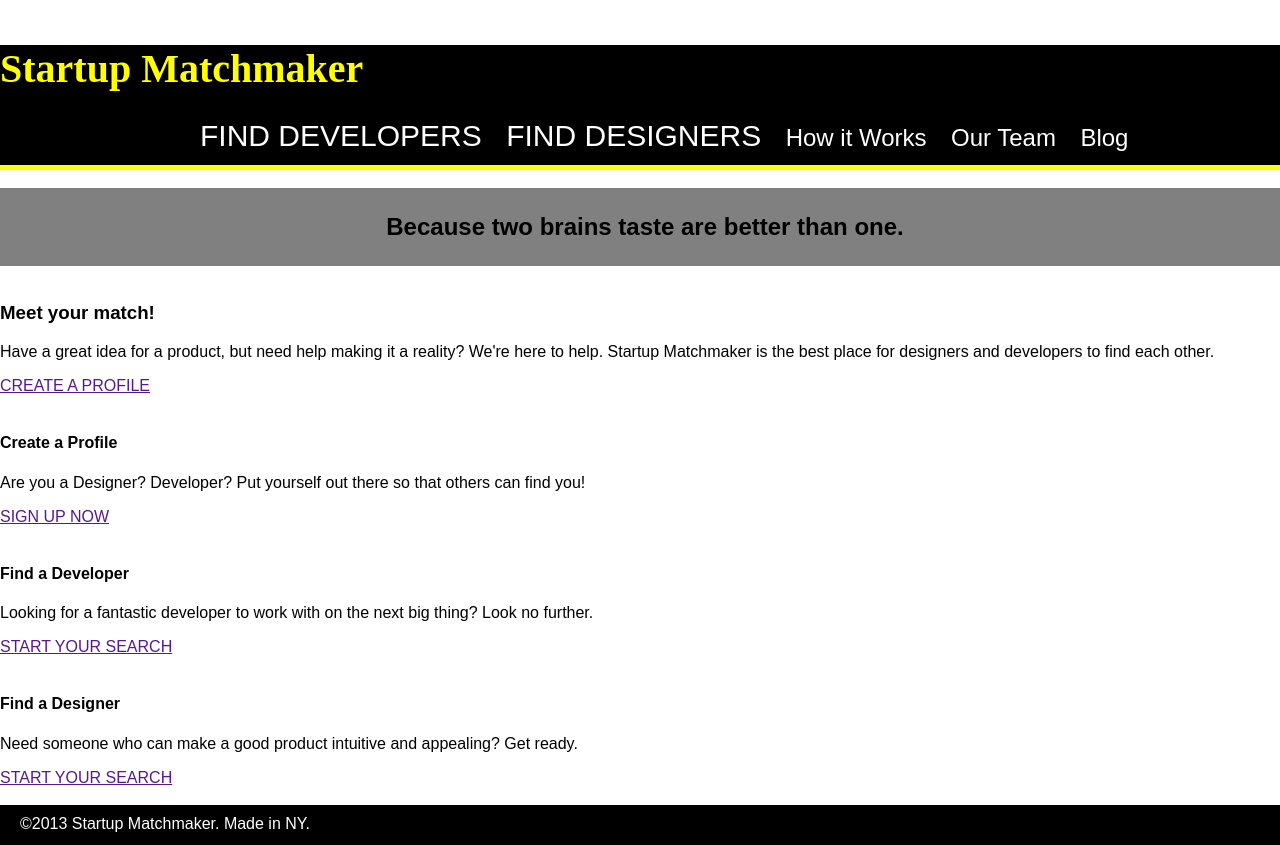
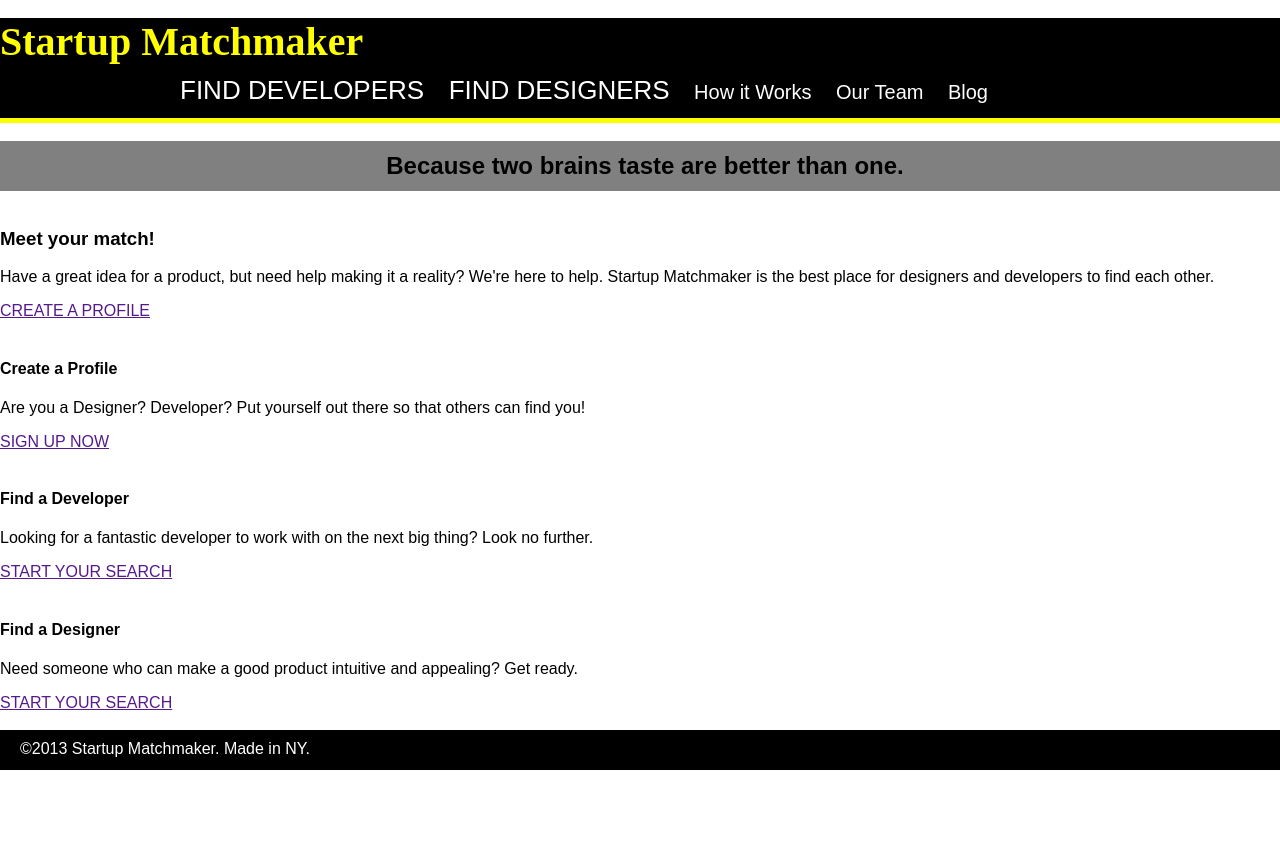
Before and after one commit to rhoesing/FEWD-InClassWork, a plain HTML site: page 02-matchmaker/index.html in a window 1280 px wide. Shown: the top 845 px of the page. After the commit the page ends 800 px from the top, so only its background shows below. Drawn offline with Linux system fonts and the light colour scheme.

Commit message:
Updated Master

```diff
--- a/02-matchmaker/css/main.css
+++ b/02-matchmaker/css/main.css
@@ -1,33 +1,41 @@
+body {
+	margin: 0px;
+}
+
 header {
 	width: 100%;
-	height:120px;
+	height:100px;
 	background-color: black;
 	border-width: 0 0 5px 0;
 	border-color: yellow;
 	border-style: solid;
-	margin: opx;
+	margin: 0px;
 }
 
 .logo {
+	position: static;
 	color: yellow;
 	font-size: 40px;
 	font-family: times serif;
+	margin: 0px;
 }
 ul {
-	padding-left: 200px;
-	padding-bottom: 0px;
+	white-space: nowrap;
+	position: static;
+	padding: 10px 180px;
+	margin: 0px;
 }
 
 li {
 	display: inline;
 	color: white;
-	font-size: 24px;
+	font-size: 20px;
 	padding-right: 20px;
 	margin: 0px;
 }
 
 .nav-caps {
-	font-size: 30px;
+	font-size: 26px;
 }
 
 .tagline {
@@ -35,6 +43,8 @@ li {
 	background-color: grey;
 	text-align: center;
 	padding: 5px;
+	margin: 0px;
+	line-height: 0px;
 }
 
 footer {
```
